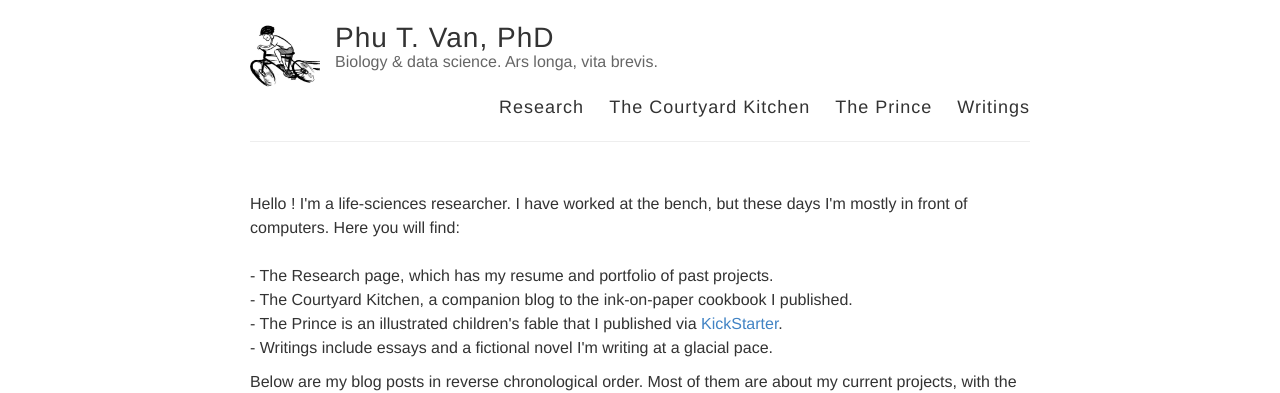
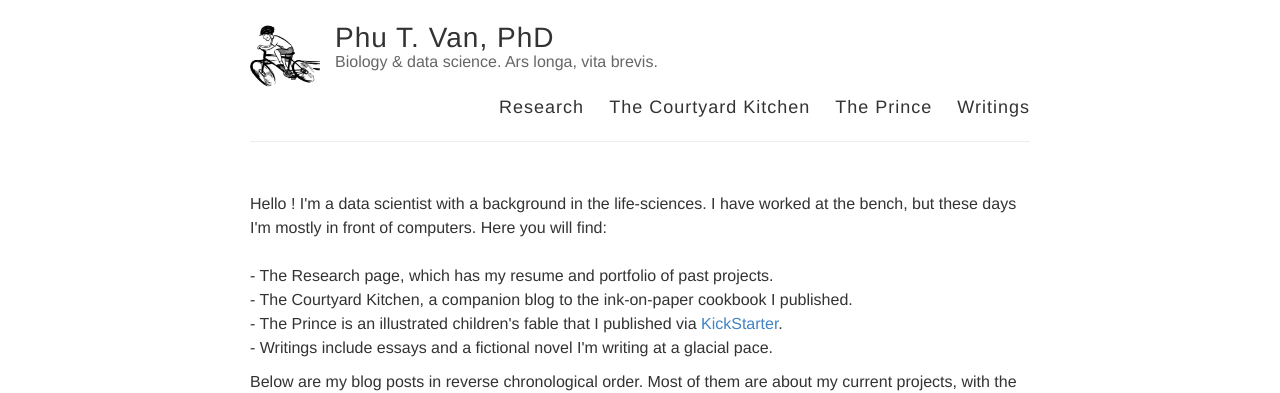
Before and after one commit to ptvan/ptvan.github.io, a Jekyll site: the page built from index.html, in a window 1280 px wide. Shown: the top 393 px of the page. Built offline with Jekyll 4.4.1, drawn with Linux system fonts in a browser that asks for light colours.

Commit message:
updated index.html

```diff
--- a/index.html
+++ b/index.html
@@ -2,7 +2,7 @@
 layout: default
 ---
 
-Hello ! I'm a life-sciences researcher. I have worked at the bench, but these days I'm mostly in front of computers. Here you will find:
+Hello ! I'm a data scientist with a background in the life-sciences. I have worked at the bench, but these days I'm mostly in front of computers. Here you will find:
 <br>
 <br>- The Research page, which has my resume and portfolio of past projects.
 <br>- The Courtyard Kitchen, a companion blog to the ink-on-paper cookbook I published.
```
Also changed, not shown: _posts/2019-10-19-movie-recommender-systems.md (+1 -1 lines).
